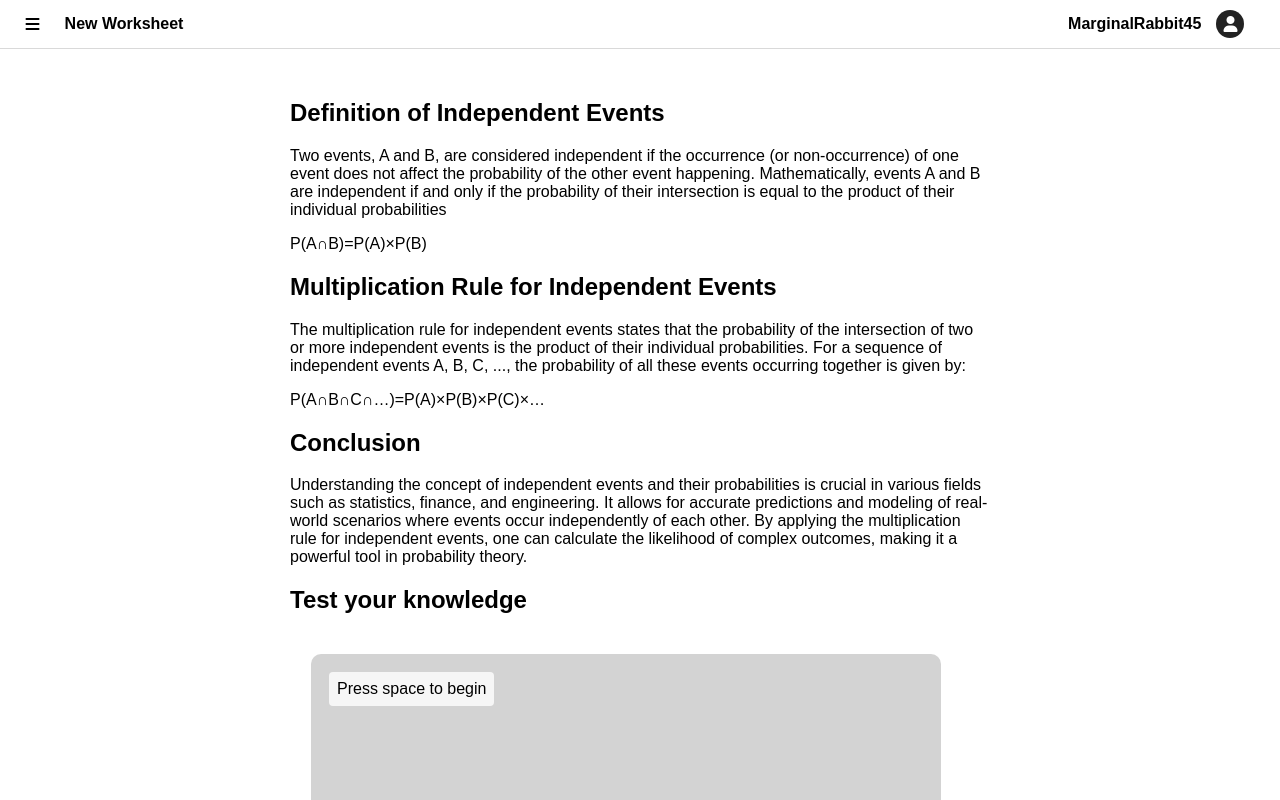
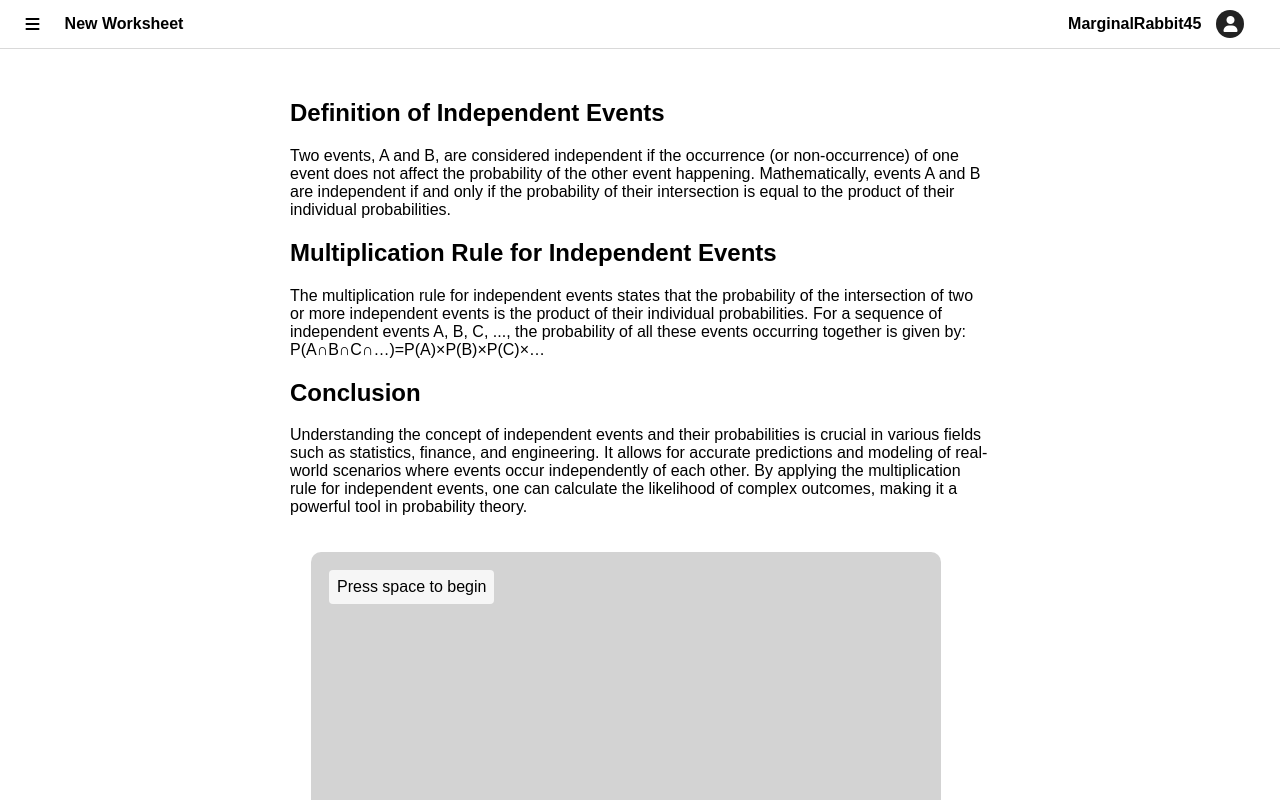
Before and after one commit to mattmcnee/institute-of-edu-react, a React (Vite) app: page /worksheet in a window 1280 px wide. Shown: the top 800 px of the page. Built offline with nearby package versions, Linux system fonts and the light colour scheme.

Commit message:
Linked project to firebase and made worksheets load from JSON

```diff
--- a/src/three/Game.jsx
+++ b/src/three/Game.jsx
@@ -4,8 +4,7 @@ import { TextGeometry } from 'three/addons/geometries/TextGeometry.js';
 import { FontLoader } from 'three/addons/loaders/FontLoader.js';
 import { flappyBird } from './GameLogic';
 
-const Game = ({setTitle}) => {
-  setTitle("Game");
+const Game = ({gameType, src}) => {
   const canvasRef = useRef();
   const gameContainerRef = useRef(null);
   var begun;
@@ -38,10 +37,10 @@ const Game = ({setTitle}) => {
       const gameContainer = gameContainerRef.current;
       var embed = true;
       var scene = new THREE.Scene();
+      var aspectRatio = 16/9;
       var width = gameContainer.clientWidth;
-      var height = gameContainer.clientHeight;
+      var height = width/aspectRatio;
       console.log(width);
-      var aspectRatio = width / height;
       var camera = new THREE.OrthographicCamera(-aspectRatio, aspectRatio, 1, -1, 1, 1000);
       camera.position.z = 2;
       var renderer = new THREE.WebGLRenderer({ alpha: true, canvas: canvasRef.current  });
@@ -51,12 +50,11 @@ const Game = ({setTitle}) => {
 
       // Update camera and renderer on screen resize
       window.addEventListener('resize', () => {
-      var width = gameContainer.clientWidth;
-      var height = gameContainer.clientHeight;
-      console.log(height)
+        var width = gameContainer.clientWidth;
+        var height = width/aspectRatio;
+        console.log(height)
 
         renderer.setSize(width, height);
-        var aspectRatio = width / height;
 
         camera.left = -aspectRatio;
         camera.right = aspectRatio;
@@ -67,7 +65,28 @@ const Game = ({setTitle}) => {
         camera.updateProjectionMatrix();
       });
 
-      flappyBird(scene, camera, renderer, gameContainer, questions);
+      var game = {
+        "scene": scene,
+        "camera": camera,
+        "renderer": renderer,
+        "container": gameContainer,
+        "ratio": aspectRatio
+      };
+
+      console.log(game);
+
+
+
+
+      switch (gameType) {
+        case "bird":
+          flappyBird(game, questions);
+          break;
+        default:
+          // flappyBird(game, questions);
+          console.log(gameType);
+          break;
+      }
     }
 
     return () => {
--- a/src/three/GameLogic.jsx
+++ b/src/three/GameLogic.jsx
@@ -33,19 +33,19 @@ function shuffleQuestions(questions) {
 
 // Positions a div at the location of a cube rendered in
 // orthographic camera, matching the height and width
-function fitLabelToBox(box, label, gameContainer, camera){
-  const position = box.position.clone().project(camera);
+function fitLabelToBox(box, label, game){
+  const position = box.position.clone().project(game.camera);
 
-  var newWidth = box.scale.x * gameContainer.clientWidth/2 *0.5625; //Assuming 16:9 aspect ratio
-  var newHeight = box.scale.y * gameContainer.clientHeight/2;
+  var newWidth = box.scale.x * game.container.clientWidth/2 /game.ratio;
+  var newHeight = box.scale.y * game.container.clientHeight/2;
 
   label.style.width = `${newWidth}px`;
   label.style.maxWidth = `${newWidth}px`;
   label.style.height = `${newHeight}px`;
   label.style.maxHeight = `${newHeight}px`;
 
-  const x = (position.x + 1) * gameContainer.clientWidth/ 2 - label.offsetWidth / 2;
-  const y = (-position.y + 1) * gameContainer.clientHeight / 2 - label.offsetHeight / 2;
+  const x = (position.x + 1) * game.container.clientWidth/ 2 - label.offsetWidth / 2;
+  const y = (-position.y + 1) * game.container.clientHeight / 2 - label.offsetHeight / 2;
   const errorMargin = 1.5;
   const isInsideScreen = position.x >= -errorMargin && position.x <= errorMargin && position.y >= -errorMargin && position.y <= errorMargin;
 
@@ -64,7 +64,7 @@ function fitLabelToBox(box, label, gameContainer, camera){
 //
 //
 
-export function flappyBird(scene, camera, renderer, gameContainer, questions) {
+export function flappyBird(game, questions) {
 
     // Game variables
   let gravity = 0.00036;
@@ -83,7 +83,7 @@ export function flappyBird(scene, camera, renderer, gameContainer, questions) {
   scoreDiv.style.display = 'block';
   scoreDiv.style.transform = `translate(10px, 10px)`;
   scoreDiv.appendChild(miniScoreDiv);
-  gameContainer.appendChild(scoreDiv);
+  game.container.appendChild(scoreDiv);
 
   function resetBird(){
     bird.position.y = 0;
@@ -95,7 +95,7 @@ export function flappyBird(scene, camera, renderer, gameContainer, questions) {
   const bird = new THREE.Sprite(spriteMaterial);
   bird.scale.set(0.1, 0.1, 1);
   resetBird()
-  scene.add(bird);
+  game.scene.add(bird);
   resetTowers();
 
 
@@ -140,7 +140,7 @@ export function flappyBird(scene, camera, renderer, gameContainer, questions) {
       babylabel.textContent = (i === 0) ?  shuffled.question: shuffled.answers[i];
       labelDiv.appendChild(babylabel);
       labelDiv.style.display = 'none';
-      gameContainer.appendChild(labelDiv);
+      game.container.appendChild(labelDiv);
       var spriteType;
 
       if(i==0){
@@ -156,8 +156,8 @@ export function flappyBird(scene, camera, renderer, gameContainer, questions) {
         sprite.position.setX(xOffset);
         spriteType = (shuffled.answers[i] == shuffled.answer) ?  "pass": "fail";
       }
-      fitLabelToBox(sprite, labelDiv, gameContainer, camera);
-      scene.add(sprite);
+      fitLabelToBox(sprite, labelDiv, game);
+      game.scene.add(sprite);
       cubeRow.push({
         cube: sprite,
         type: spriteType,
@@ -172,7 +172,7 @@ export function flappyBird(scene, camera, renderer, gameContainer, questions) {
     for (let row = 0; row < movingCubes.length; row++) {
       for (let i = 0; i < movingCubes[row].length; i++) {
         const cube = movingCubes[row][i].cube;
-        scene.remove(cube);
+        game.scene.remove(cube);
         movingCubes[row][i].label.parentNode.removeChild(movingCubes[row][i].label);
       }
     }
@@ -197,14 +197,14 @@ export function flappyBird(scene, camera, renderer, gameContainer, questions) {
       for (let row = 0; row < movingCubes[col].length; row++) {
         movingCubes[col][row].cube.position.x -= 0.01;
 
-        fitLabelToBox(movingCubes[col][row].cube, movingCubes[col][row].label, gameContainer, camera);
+        fitLabelToBox(movingCubes[col][row].cube, movingCubes[col][row].label, game);
 
 
         const cube = movingCubes[col][row].cube;
 
         // Reset cube position if it moves out of the scene
         if (cube.position.x < -16) {
-          scene.remove(cube);
+          game.scene.remove(cube);
         }
 
         if(!movingCubes[col][row].passed && movingCubes[col][row].type == "pass" && cube.position.x < bird.position.x){
@@ -232,7 +232,7 @@ export function flappyBird(scene, camera, renderer, gameContainer, questions) {
       handleCollsion();
     }
 
-    renderer.render(scene, camera);
+    game.renderer.render(game.scene, game.camera);
   };
 
   animate();
--- a/src/worksheet/Worksheet.jsx
+++ b/src/worksheet/Worksheet.jsx
@@ -1,5 +1,6 @@
 import React from 'react';
 import Game from '/src/three/Game';
+import worksheetData from './worksheetData.json';
 
 const Worksheet = ({setTitle}) => {
   setTitle("Game Worksheet");
@@ -7,6 +8,7 @@ const Worksheet = ({setTitle}) => {
     return;
   }
   console.log("Home!!!");
+  console.log(worksheetData);
   return (
     <div className="home-page">
       <nav className="video-nav flex-div">
@@ -27,51 +29,30 @@ const Worksheet = ({setTitle}) => {
         </div>
       </nav>
       <div className="worksheet-conatiner">
-        <div className="worksheet-section">
-          <h2>Definition of Independent Events</h2>
-        </div>
+        {worksheetData.sections.map((section) => (
+          <div key={section.id} className="worksheet-section">
+            {section.label === 'subheading' && <h2>{section.value.text}</h2>}
+            {section.label === 'paragraph' && <p>{section.value.text}</p>}
+            {section.label === 'game' && (
+              <div className="game-container">
+                <div className="game-window">
+                  {/* You can pass the gameType and src as props if needed */}
+                  <Game gameType={section.value.data.gameType} src={section.value.data.src} />
+                </div>
+              </div>
+            )}
+          </div>
+        ))}
 
-        <div className="worksheet-section">
-          <p>Two events, A and B, are considered independent if the occurrence (or non-occurrence) of one event does not affect the probability of the other event happening. Mathematically, events A and B are independent if and only if the probability of their intersection is equal to the product of their individual probabilities</p>
-        </div>
 
-        <div className="worksheet-section">
-          <p>P(A∩B)=P(A)×P(B)</p>
-        </div>
 
-        <div className="worksheet-section">
-          <h2>Multiplication Rule for Independent Events</h2>
-        </div>
-
-        <div className="worksheet-section">
-          <p>The multiplication rule for independent events states that the probability of the intersection of two or more independent events is the product of their individual probabilities. For a sequence of independent events A, B, C, ..., the probability of all these events occurring together is given by:</p>
-        </div>
-
-        <div className="worksheet-section">
-          <p>P(A∩B∩C∩…)=P(A)×P(B)×P(C)×…</p>
-        </div>
-
-        <div className="worksheet-section">
-          <h2>Conclusion</h2>
-        </div>
-
-        <div className="worksheet-section">
-          <p>Understanding the concept of independent events and their probabilities is crucial in various fields such as statistics, finance, and engineering. It allows for accurate predictions and modeling of real-world scenarios where events occur independently of each other. By applying the multiplication rule for independent events, one can calculate the likelihood of complex outcomes, making it a powerful tool in probability theory.</p>
-        </div>
-
-        <div className="worksheet-section">
-          <h2>Test your knowledge</h2>
-        </div>
-
-        <div className="worksheet-section">
+{/*        <div className="worksheet-section">
           <div className="game-container">
             <div className="game-window">
-              <Game setTitle={updateTitleString}/>
+              <Game/>
             </div>
           </div>
-        </div>
-
-
+        </div>*/}
       </div>
     </div>
   );
--- /dev/null
+++ b/src/worksheet/worksheetData.json
@@ -0,0 +1,63 @@
+{
+  "sections": [
+    {
+      "id": 8101192327831,
+      "label": "subheading",
+      "value": {
+        "text": "Definition of Independent Events",
+        "data": null
+      }
+    },
+    {
+      "id": 9584531012734,
+      "label": "paragraph",
+      "value": {
+        "text": "Two events, A and B, are considered independent if the occurrence (or non-occurrence) of one event does not affect the probability of the other event happening. Mathematically, events A and B are independent if and only if the probability of their intersection is equal to the product of their individual probabilities.",
+        "data": null
+      }
+    },
+    {
+      "id": 1394524036561,
+      "label": "subheading",
+      "value": {
+        "text": "Multiplication Rule for Independent Events",
+        "data": null
+      }
+    },
+    {
+      "id": 4241637504081,
+      "label": "paragraph",
+      "value": {
+        "text": "The multiplication rule for independent events states that the probability of the intersection of two or more independent events is the product of their individual probabilities. For a sequence of independent events A, B, C, ..., the probability of all these events occurring together is given by: P(A∩B∩C∩…)=P(A)×P(B)×P(C)×…",
+        "data": null
+      }
+    },
+    {
+      "id": 4446155382846,
+      "label": "subheading",
+      "value": {
+        "text": "Conclusion",
+        "data": null
+      }
+    },
+    {
+      "id": 2731234059627,
+      "label": "paragraph",
+      "value": {
+        "text": "Understanding the concept of independent events and their probabilities is crucial in various fields such as statistics, finance, and engineering. It allows for accurate predictions and modeling of real-world scenarios where events occur independently of each other. By applying the multiplication rule for independent events, one can calculate the likelihood of complex outcomes, making it a powerful tool in probability theory.",
+        "data": null
+      }
+    },
+    {
+      "id": 2731234059367,
+      "label": "game",
+      "value": {
+        "text": null,
+        "data": {
+          "gameType": "bird",
+          "src": 72198739723
+        }
+      }
+    }
+  ]
+}
```
Also changed, not shown: src/worksheet/worksheetData2.json (added, +63 -0 lines), firebase.json (added).
